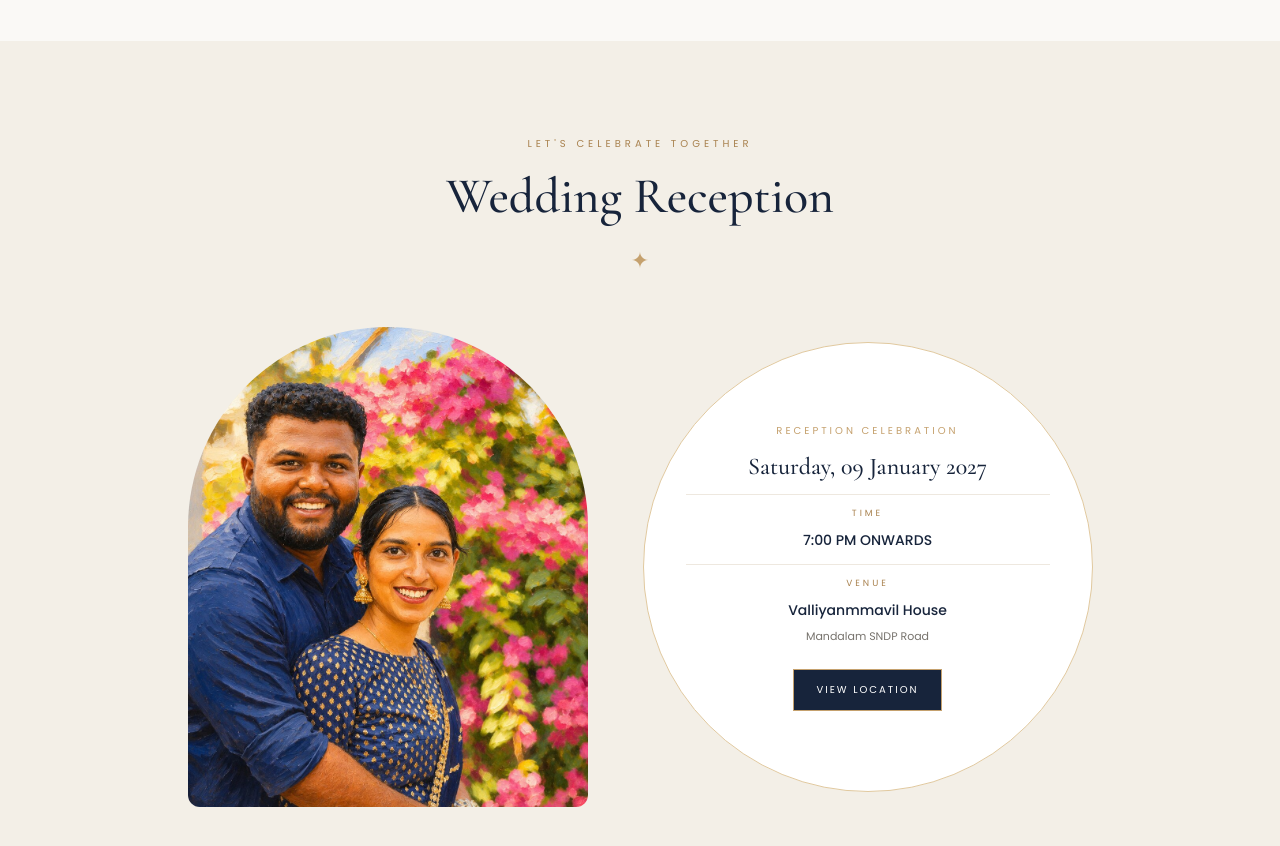
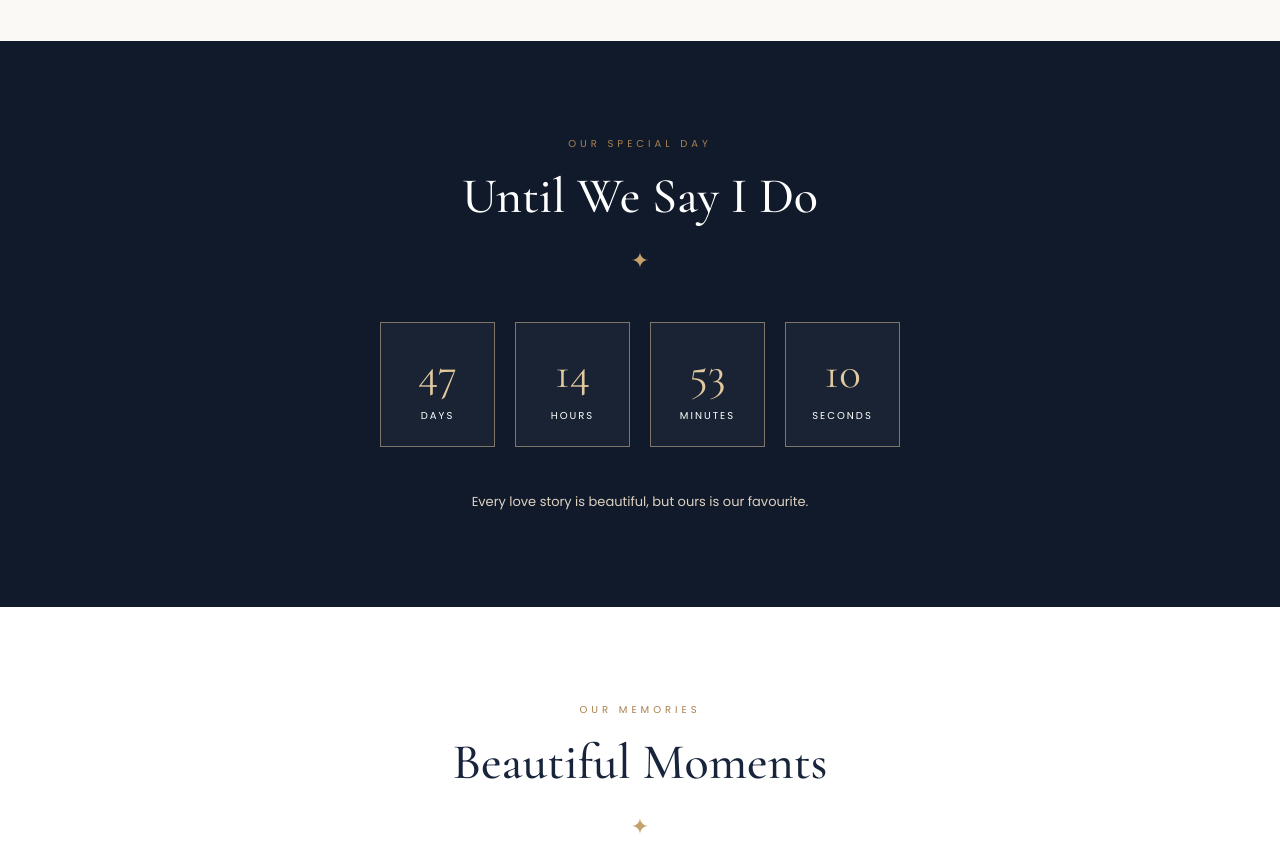
Before and after one commit to Basilamrutha/wedding-invitation, a plain HTML site: page index.html in a window 1280 px wide. Shown: the part 3420-4266 px from the top of the page. Drawn offline with nearby package versions, Linux system fonts and the light colour scheme.

Commit message:
Update index.html

```diff
--- a/index.html
+++ b/index.html
@@ -144,32 +144,6 @@
       </div>
     </section>
 
-    <section class="reception-section section" id="reception">
-      <p class="eyebrow">LET'S CELEBRATE TOGETHER</p>
-      <h2>Wedding Reception</h2>
-      <div class="ornament">✦</div>
-      <div class="event-layout reception-layout">
-        <div class="event-photo reveal">
-          <img src="./couple-2.jpg" alt="Basil and Amrutha">
-        </div>
-        <article class="event-card reveal">
-          <p class="event-label">RECEPTION CELEBRATION</p>
-          <h3>Saturday, 09 January 2027</h3>
-          <div class="event-detail">
-            <span>TIME</span>
-            <strong>7:00 PM ONWARDS</strong>
-          </div>
-          <div class="event-detail">
-            <span>VENUE</span>
-            <strong>Valliyanmmavil House</strong>
-            <p>Mandalam SNDP Road</p>
-          </div>
-          <!-- Replace this search link with the exact Google Maps share link when available. -->
-          <a class="map-button" href="https://www.google.com/maps/search/?api=1&amp;query=Valliyanmmavil+House+Mandalam+SNDP+Road" target="_blank" rel="noopener">VIEW LOCATION</a>
-        </article>
-      </div>
-    </section>
-
     <section class="countdown-section section reveal">
       <p class="eyebrow">OUR SPECIAL DAY</p>
       <h2>Until We Say I Do</h2>
```
